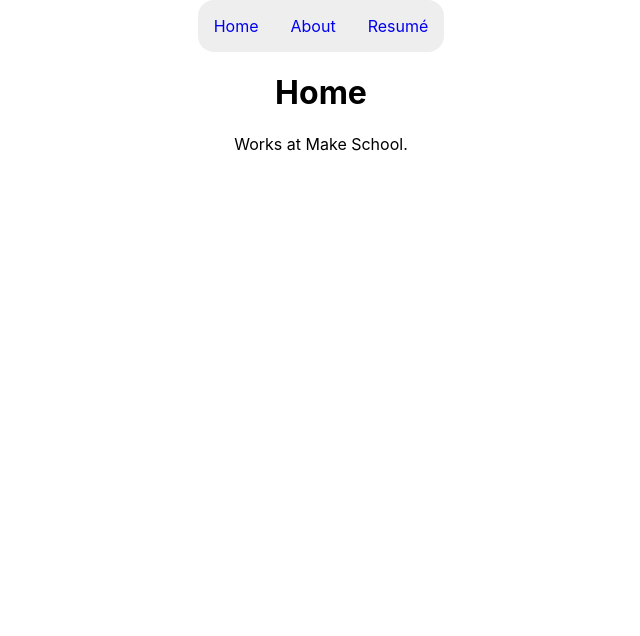
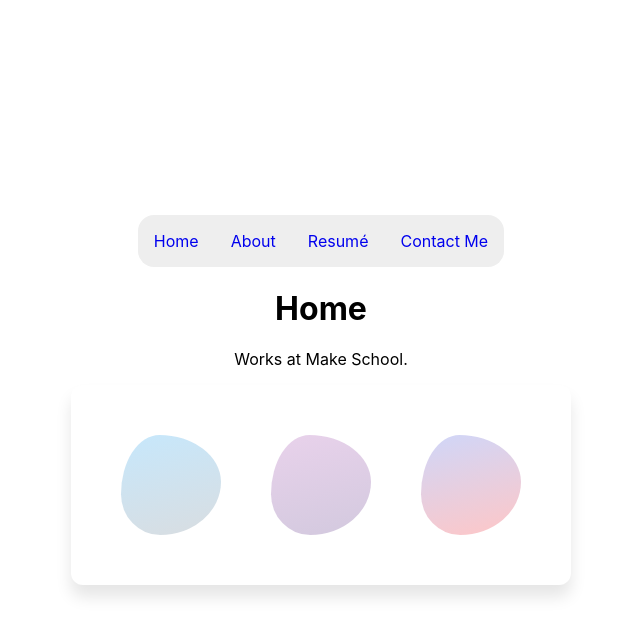
Before and after one commit to ericanaglik/react-router-example, a React (Create React App) app: page /contact in a window 1280 px wide. Shown: the top 636 px of the page, without its empty margins (319-959 px from the left). Built offline with nearby package versions, Linux system fonts and the light colour scheme.

Commit message:
working on contact me page

```diff
--- a/package.json
+++ b/package.json
@@ -28,5 +28,8 @@
       "last 1 firefox version",
       "last 1 safari version"
     ]
+  },
+  "devDependencies": {
+    "react-social-icons": "^4.1.0"
   }
 }
--- a/src/App.js
+++ b/src/App.js
@@ -6,6 +6,7 @@ import NavBar from './NavBar/NavBar'
 import Home from './Home'
 import About from './About'
 import Resume from './Resume'
+import SocialLinks from './Contact'
 
 function App() {
   return (
@@ -15,6 +16,7 @@ function App() {
       <Route path="/" component={Home} />
       <Route path="/about" component={About} />
       <Route path="/resume" component={Resume} />
+      <Route path="/contact" component={SocialLinks} />
     </div>
     </BrowserRouter>
   );
--- /dev/null
+++ b/src/Contact.css
@@ -0,0 +1,109 @@
+#root {
+	display: flex;
+	justify-content: center;
+	align-items: center;
+	height: 100vh;
+
+  }
+
+  .social-links {
+	background: #fff;
+	display: flex;
+	padding: 50px 25px;
+	margin: 0;
+	border-radius: 12px;
+	box-shadow: 0 12px 16px 0 rgba(0, 0, 0, 0.1);
+  }
+  .social__link {
+	flex: 1;
+	list-style: none;
+	width: 100px;
+	height: 100px;
+	margin: 0 25px;
+	text-align: center;
+	display: flex;
+	justify-content: center;
+	align-items: center;
+	color: rgba(0, 0, 0, 0.25);
+	position: relative;
+	transition: 0.6s ease;
+  }
+  .social__link::before {
+	content: "";
+	position: absolute;
+	top: 50%;
+	left: 50%;
+	margin: -50px 0 0 -50px;
+	width: 100%;
+	height: 100%;
+	opacity: 0.25;
+	background: #fff;
+	transition: 0.6s ease;
+	-webkit-animation: blob 12s linear infinite alternate;
+			animation: blob 12s linear infinite alternate;
+  }
+  .social__link.link--linkedin::before {
+	background: linear-gradient(165deg, #1DA1F2, #657786);
+  }
+  .social__link.link--github::before {
+	background: linear-gradient(165deg, #A54AAF, #4D277C);
+  }
+  .social__link.link--instagram::before {
+	background: linear-gradient(165deg, #405de6, #fd1d1d);
+  }
+  .social__link a {
+	position: absolute;
+	top: 0;
+	left: 0;
+	width: 100%;
+	height: 100%;
+	z-index: 2;
+  }
+  .social__link i {
+	position: relative;
+	z-index: 1;
+  }
+  .social__link:hover {
+	color: #fff;
+  }
+  .social__link:hover:before {
+	opacity: 1;
+  }
+
+  @-webkit-keyframes blob {
+	0%,
+	  100% {
+	  border-radius: 43% 77% 80% 40% / 40% 40% 80% 80%;
+	}
+	20% {
+	  border-radius: 47% 73% 61% 59% / 47% 75% 45% 73%;
+	}
+	40% {
+	  border-radius: 46% 74% 74% 46% / 74% 58% 62% 46%;
+	}
+	60% {
+	  border-radius: 47% 73% 61% 59% / 40% 40% 80% 80%;
+	}
+	80% {
+	  border-radius: 50% 70% 52% 68% / 51% 61% 59% 69%;
+	}
+  }
+
+  @keyframes blob {
+	0%,
+	  100% {
+	  border-radius: 43% 77% 80% 40% / 40% 40% 80% 80%;
+	}
+	20% {
+	  border-radius: 47% 73% 61% 59% / 47% 75% 45% 73%;
+	}
+	40% {
+	  border-radius: 46% 74% 74% 46% / 74% 58% 62% 46%;
+	}
+	60% {
+	  border-radius: 47% 73% 61% 59% / 40% 40% 80% 80%;
+	}
+	80% {
+	  border-radius: 50% 70% 52% 68% / 51% 61% 59% 69%;
+	}
+  }
--- /dev/null
+++ b/src/Contact.js
@@ -0,0 +1,26 @@
+import React from 'react'
+import './Contact.css'
+
+const SocialLinks = props => {
+	const SOCIAL_ARR = ["linkedin", "github", "instagram"];
+	const SOCIAL_LINKS = SOCIAL_ARR.map((app) =>
+	React.createElement("li", { key: app.toString(), className: `social__link link--${app.toString()}` },
+	React.createElement("a", { href: `https://${app.toString()}.com/ericanaglik`, target: "blank_" }),
+	React.createElement("i", { className: `fa fa-3x fa-${app.toString()}` })));
+
+
+	return (
+	  React.createElement("ul", { className: "social-links" },
+	  SOCIAL_LINKS));
+
+
+  };
+
+//   const SocialApp = props => React.createElement(SocialLinks, null);
+
+
+
+
+export default SocialLinks
+
+// ReactDOM.render(<SocialApp />, document.getElementById("root"));]]
--- a/src/NavBar/NavBar.js
+++ b/src/NavBar/NavBar.js
@@ -8,7 +8,8 @@ const NavBar = (props) => {
         <div className="navbar">
             <Link to="/" className="navbar__link">Home</Link>
             <Link to="/about" className="navbar__link">About</Link>
-            <Link to="resume" className="navbar__link">Resumé</Link>
+            <Link to="/resume" className="navbar__link">Resumé</Link>
+            <Link to="/contact" className="navbar__link">Contact Me</Link>
         </div>
     )
 }
--- a/src/Portfolio.js
+++ b/src/Portfolio.js
@@ -24,3 +24,5 @@ const Portfolio = (props) => {
         </div>
     )
 }
+
+export default Portfolio
--- a/src/PortfolioItem.css
+++ b/src/PortfolioItem.css
@@ -0,0 +1,5 @@
+.portfolio-item__a {
+    display: block;
+    padding: 2em;
+    background-color:
+}
```
Also changed, not shown: 1 other file (tests, documents, lock files or other folders).
